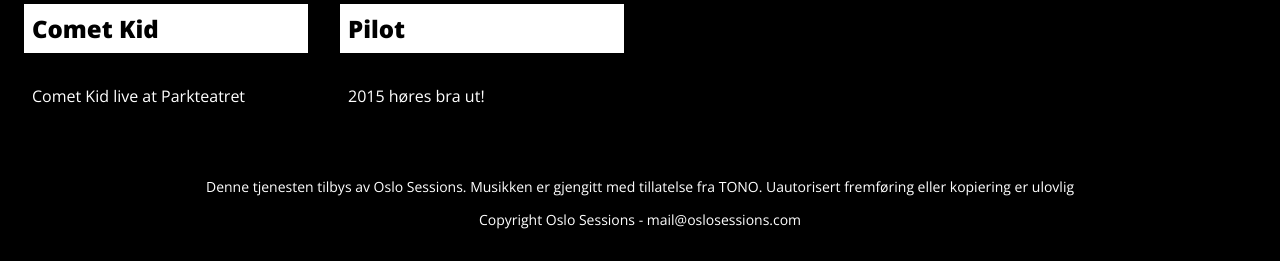
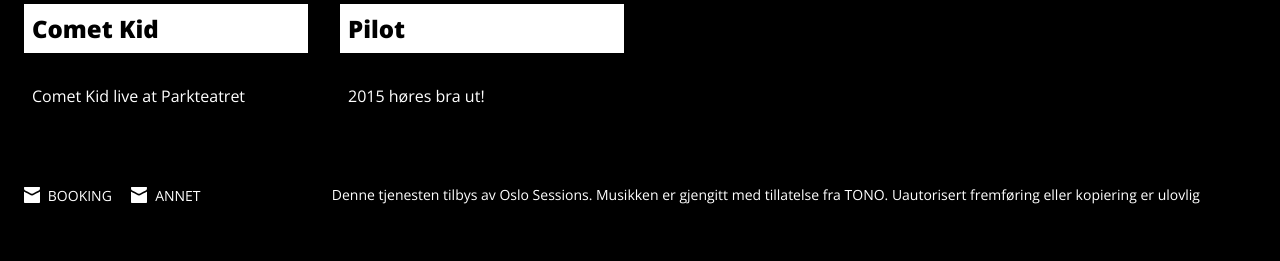
Before and after one commit to oslosessions/oslosessions.github.io, a Jekyll site: the page built from index.html, in a window 1280 px wide, cut to the strip 1097-1358 px from the top of the page. Built offline with Jekyll 4.4.1, drawn with Linux system fonts in a browser that asks for light colours.

Commit message:
added email buttons to footer

```diff
--- /dev/null
+++ b/_includes/email.html
@@ -0,0 +1,38 @@
+<ul class="emails">
+	{% if site.booking_email %}
+	<li>
+		<a href="mailto:{{site.booking_email}}">
+			<span class="icon">
+				<?xml version="1.0" encoding="utf-8"?>
+				<svg version="1.1" id="Layer_1" xmlns="http://www.w3.org/2000/svg" xmlns:xlink="http://www.w3.org/1999/xlink" x="0px" y="0px"
+					 viewBox="0 0 25 25" enable-background="new 0 0 25 25" xml:space="preserve">
+				<path d="M0.8,4.6C1.5,5,10.9,10,11.2,10.2c0.3,0.2,0.8,0.3,1.3,0.3c0.5,0,0.9-0.1,1.3-0.3C14.1,10,23.5,5,24.2,4.6
+					C24.9,4.3,25.5,0,24.2,0H0.8C-0.5,0,0.1,4.3,0.8,4.6 M24.5,7.4c-0.8,0.4-10.2,5.3-10.7,5.6c-0.5,0.2-0.8,0.3-1.3,0.3
+					c-0.5,0-0.8,0-1.3-0.3c-0.5-0.2-9.9-5.2-10.7-5.6C0,7.1,0,7.5,0,7.7v16C0,24.3,0.8,25,1.4,25h22.2c0.6,0,1.4-0.7,1.4-1.3v-16
+					C25,7.5,25,7.1,24.5,7.4"/>
+				</svg>
+			</span>
+
+			<span>Booking</span>
+		</a>
+	</li>
+	{% endif %}
+
+	{% if site.email %}
+	<li>
+		<a href="mailto:{{site.email}}">
+			<span class="icon">
+				<?xml version="1.0" encoding="utf-8"?>
+				<svg version="1.1" id="Layer_1" xmlns="http://www.w3.org/2000/svg" xmlns:xlink="http://www.w3.org/1999/xlink" x="0px" y="0px"
+					 viewBox="0 0 25 25" enable-background="new 0 0 25 25" xml:space="preserve">
+				<path d="M0.8,4.6C1.5,5,10.9,10,11.2,10.2c0.3,0.2,0.8,0.3,1.3,0.3c0.5,0,0.9-0.1,1.3-0.3C14.1,10,23.5,5,24.2,4.6
+					C24.9,4.3,25.5,0,24.2,0H0.8C-0.5,0,0.1,4.3,0.8,4.6 M24.5,7.4c-0.8,0.4-10.2,5.3-10.7,5.6c-0.5,0.2-0.8,0.3-1.3,0.3
+					c-0.5,0-0.8,0-1.3-0.3c-0.5-0.2-9.9-5.2-10.7-5.6C0,7.1,0,7.5,0,7.7v16C0,24.3,0.8,25,1.4,25h22.2c0.6,0,1.4-0.7,1.4-1.3v-16
+					C25,7.5,25,7.1,24.5,7.4"/>
+				</svg>
+			</span>
+			<span>Annet</span>
+		</a>
+	</li>
+	{% endif %}
+</ul>
--- a/_includes/footer.html
+++ b/_includes/footer.html
@@ -1,7 +1,8 @@
 <footer id="footer">
 	<div class="largeWrap">
+		{% include email.html %}
 		{% include social-links.html %}
-	    <p>{{site.disclaimer}}</p>
-	    <small>Copyright {{site.title}} - <a href="mailto:{{site.email}}">{{site.email}}</a></small>
+
+	   	<p class="disclaimer">{{site.disclaimer}}</p>
     </div>
 </footer>
--- a/style/css/dev.css
+++ b/style/css/dev.css
@@ -190,8 +190,8 @@
 ================================================================================  */
 /* line 78, ../partials/_global.scss */
 .largeWrap {
-  max-width: 960px;
-  padding: 16px;
+  max-width: 100%;
+  padding: 24px;
   margin: 0 auto;
 }
 
@@ -386,11 +386,11 @@
 
 /* line 1, ../partials/_footer.scss */
 #footer {
-  text-align: center;
   color: white;
   display: block;
   font-size: 14px;
   padding: 16px 0;
+  text-align: center;
 }
 /* line 8, ../partials/_footer.scss */
 #footer a {
@@ -399,6 +399,64 @@
 /* line 10, ../partials/_footer.scss */
 #footer a:hover {
   text-decoration: underline;
+}
+/* line 15, ../partials/_footer.scss */
+#footer .emails, #footer .disclaimer {
+  display: inline-block;
+  vertical-align: middle;
+}
+/* line 20, ../partials/_footer.scss */
+#footer .emails {
+  width: 100%;
+  padding: 0;
+  list-style: none;
+  margin: 0 0 16px 0;
+}
+@media (min-width: 900px) {
+  /* line 20, ../partials/_footer.scss */
+  #footer .emails {
+    width: 25%;
+    text-align: left;
+    margin: 0 -4px 0 0;
+  }
+}
+/* line 32, ../partials/_footer.scss */
+#footer .emails a {
+  display: block;
+  font-weight: 300;
+  text-transform: uppercase;
+}
+/* line 38, ../partials/_footer.scss */
+#footer .emails li {
+  padding: 0;
+  margin: 0 16px 0 0;
+  display: inline-block;
+}
+/* line 44, ../partials/_footer.scss */
+#footer .emails span {
+  display: inline-block;
+  vertical-align: middle;
+}
+/* line 49, ../partials/_footer.scss */
+#footer .emails .icon {
+  width: 16px;
+  height: 16px;
+  margin: 0 4px 0 0;
+}
+/* line 55, ../partials/_footer.scss */
+#footer .emails svg {
+  fill: white;
+}
+/* line 60, ../partials/_footer.scss */
+#footer .disclaimer {
+  width: 100%;
+}
+@media (min-width: 900px) {
+  /* line 60, ../partials/_footer.scss */
+  #footer .disclaimer {
+    width: 75%;
+    text-align: left;
+  }
 }
 
 /* line 1, ../partials/_socialLinks.scss */
@@ -640,37 +698,38 @@
     max-width: 350px;
     width: 40%;
     left: -100%;
-    bottom: 16px;
+    padding: 0;
+    bottom: 32px;
     transition: left 0.3s 0.3s cubic-bezier(0.55, 0, 0.1, 1);
   }
-  /* line 165, ../partials/_latestPost.scss */
+  /* line 166, ../partials/_latestPost.scss */
   .loaded .latestPost .text {
-    left: 8px;
+    left: 16px;
   }
-  /* line 168, ../partials/_latestPost.scss */
+  /* line 169, ../partials/_latestPost.scss */
   [data-video-status=playing] .latestPost .text {
     left: -100%;
   }
 }
-/* line 173, ../partials/_latestPost.scss */
+/* line 174, ../partials/_latestPost.scss */
 .latestPost .text h2, .latestPost .text .description {
   background: white;
   padding: 16px;
 }
-/* line 178, ../partials/_latestPost.scss */
+/* line 179, ../partials/_latestPost.scss */
 .latestPost .text h2 {
   text-transform: uppercase;
   line-height: 1.2em;
   display: inline-block;
   margin: 8px 0;
 }
-/* line 184, ../partials/_latestPost.scss */
+/* line 185, ../partials/_latestPost.scss */
 .latestPost .text .description {
   display: block;
   line-height: 1.7em;
   padding: 16px;
 }
-/* line 188, ../partials/_latestPost.scss */
+/* line 189, ../partials/_latestPost.scss */
 .latestPost .text .description * {
   margin: 0;
 }
--- a/style/development_config.rb
+++ b/style/development_config.rb
@@ -20,3 +20,9 @@
 #	Output options 	========================================
 relative_assets = true
 output_style = :expanded
+
+# compass watch -c development_config.rb
+# cd /Users/hanskristian/Documents/devProjects/oslosessions.github.io
+
+# grunt serve
+# grunt
--- a/style/parameters/_parameters.scss
+++ b/style/parameters/_parameters.scss
@@ -3,10 +3,10 @@
 	Parameters for use in this project
 ================================================================================  */
 $baseUnit: 8px;
-$siteMaxWidth: 960px;
+$siteMaxWidth: 100%;
 $mediumWrapperWidth: 450px;
 $smallWrapperWidth: 300px;
-$sitePadding: $baseUnit * 2;
+$sitePadding: $baseUnit * 3;
 
 $iconHeight: 24px;
 $iconWidth: 24px;
--- a/style/partials/_latestPost.scss
+++ b/style/partials/_latestPost.scss
@@ -160,10 +160,11 @@
       max-width: 350px;
       width: 40%;
       left: -100%;
-      bottom: units(2);
+      padding: 0;
+      bottom: units(4);
       transition: left $default-transition-duration .3s $default-transition-function;
       .loaded & {
-        left: units(1);
+        left: units(2);
       }
       [data-video-status=playing] & {
         left: -100%;
```
Also changed, not shown: style/partials/_footer.scss (+56 -1 lines), style/partials/_global.scss (line endings or trailing spaces), 1 other file.
